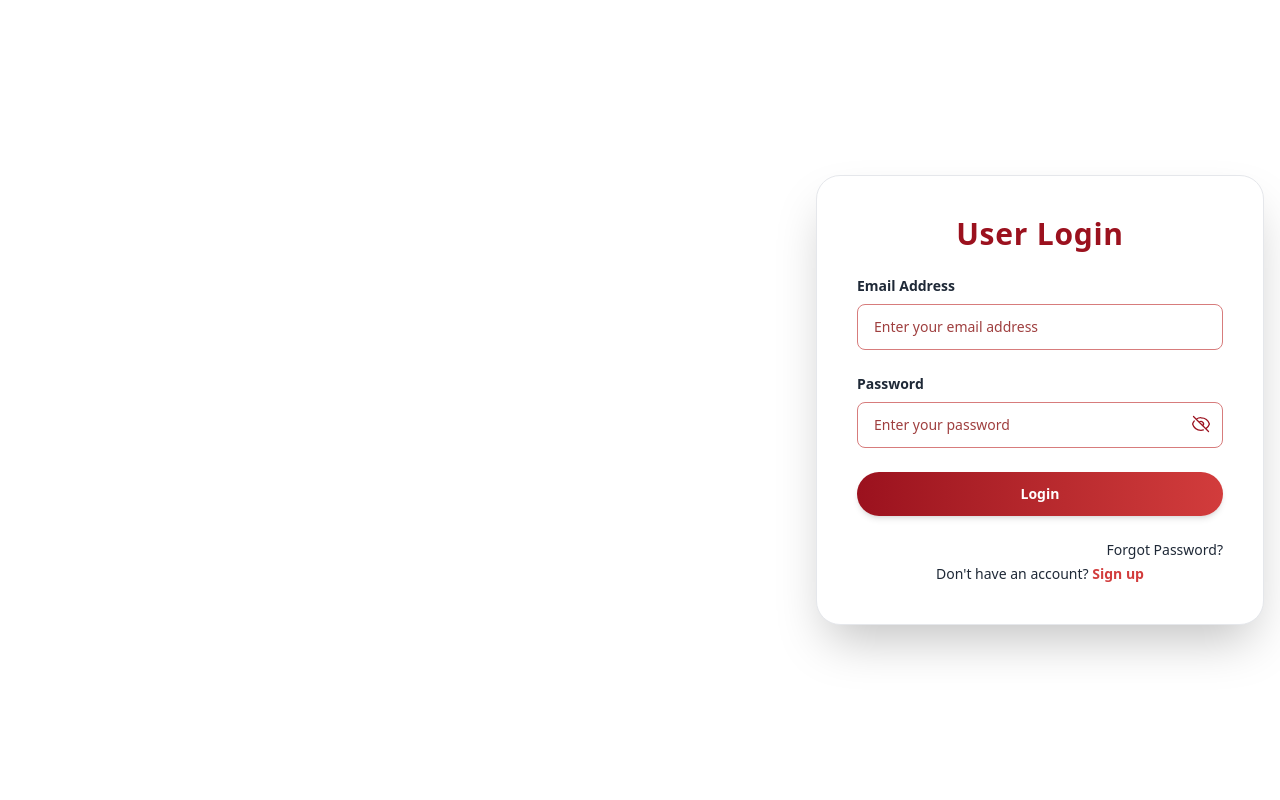
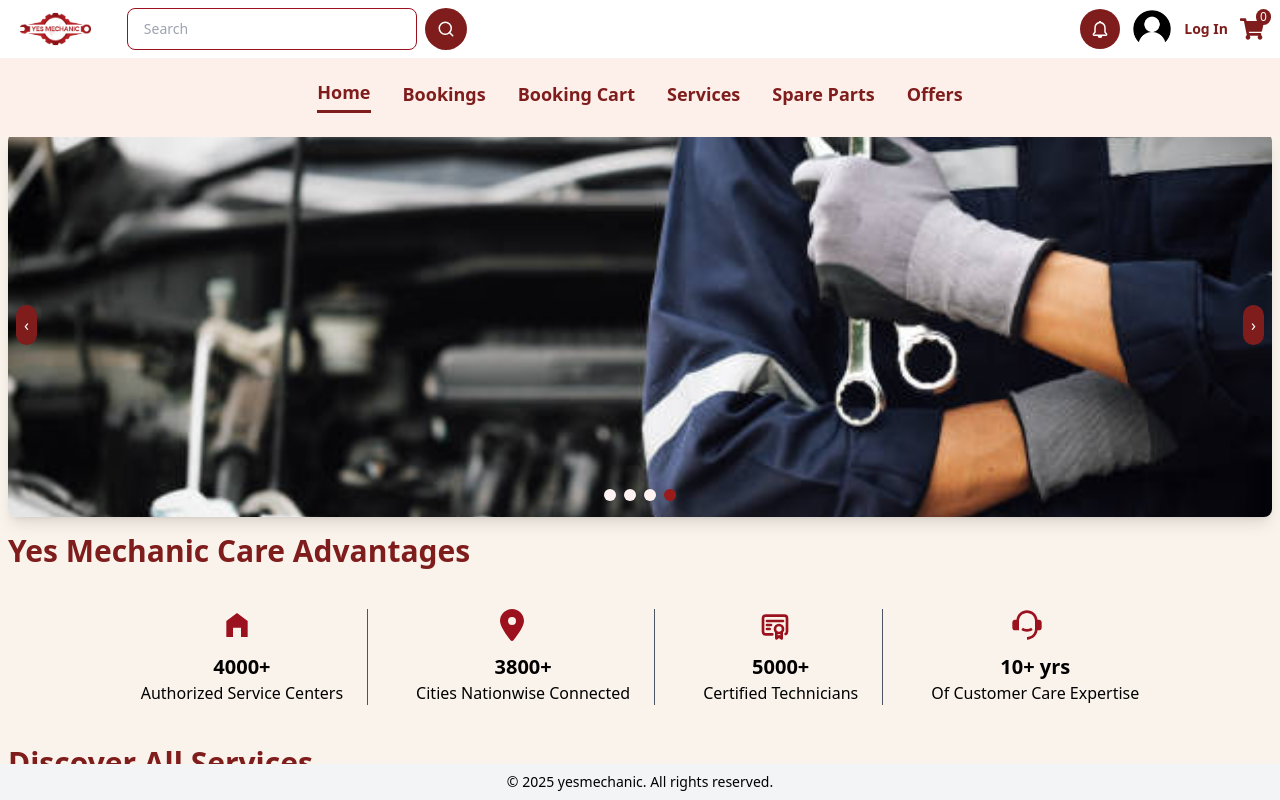
Before and after one commit to SMS-ReactAdminPannel/sms-reactuserpannel, a React (Vite) app: page / in a window 1280 px wide. Before the commit this address led to /login. Shown: the top 800 px of the page. Built offline with nearby package versions, Linux system fonts and the light colour scheme.

Commit message:
pull from branch kamaleesh

```diff
--- a/src/components/home/ImageCarousel.tsx
+++ b/src/components/home/ImageCarousel.tsx
@@ -41,13 +41,13 @@ export const ImageCarousel: React.FC<CarouselProps> = ({
 			{/* Prev / Next buttons */}
 			<button
 				onClick={prevSlide}
-				className='absolute top-1/2 left-2 transform -translate-y-1/2 bg-black/50 hover:bg-black/70 text-white p-2 rounded-full'
+				className='absolute top-1/2 left-2 transform -translate-y-1/2 bg-red-900 hover:bg-red-700 text-white p-2 rounded-full'
 			>
 				‹
 			</button>
 			<button
 				onClick={nextSlide}
-				className='absolute top-1/2 right-2 transform -translate-y-1/2 bg-black/50 hover:bg-black/70 text-white p-2 rounded-full'
+				className='absolute top-1/2 right-2 transform -translate-y-1/2 bg-red-900 hover:bg-red-700 text-white p-2 rounded-full'
 			>
 				›
 			</button>
--- /dev/null
+++ b/src/pages/SOS/SOSPage.tsx
@@ -0,0 +1,7 @@
+import React from 'react';
+
+const SOSPage = () => {
+	return <div>SOSPage</div>;
+};
+
+export default SOSPage;
--- a/src/pages/auth/ResetPassword.tsx
+++ b/src/pages/auth/ResetPassword.tsx
@@ -11,7 +11,8 @@ type ResetFormData = {
 	otp?: string;
 };
 
-const generateOtp = () => Math.floor(100000 + Math.random() * 900000).toString();
+const generateOtp = () =>
+	Math.floor(100000 + Math.random() * 900000).toString();
 
 const ResetPassword = () => {
 	const [step, setStep] = useState<'email' | 'otp' | 'reset'>('email');
@@ -55,7 +56,10 @@ const ResetPassword = () => {
 		}
 	};
 
-  const handleOtpKeyDown = (e: React.KeyboardEvent<HTMLInputElement>, index: number) => {
+	const handleOtpKeyDown = (
+		e: React.KeyboardEvent<HTMLInputElement>,
+		index: number
+	) => {
 		if (e.key === 'Backspace') {
 			e.preventDefault();
 			const updated = [...otpDigits];
@@ -89,12 +93,22 @@ const ResetPassword = () => {
 	};
 
 	return (
-    <AuthLayout title={step === 'email' ? 'Verify Email' : step === 'otp' ? 'Enter OTP' : 'Reset Password'}>
+		<AuthLayout
+			title={
+				step === 'email'
+					? 'Verify Email'
+					: step === 'otp'
+					? 'Enter OTP'
+					: 'Reset Password'
+			}
+		>
 			<form onSubmit={handleSubmit(onSubmit)} className='space-y-6'>
 				{/* Email Step */}
 				{step === 'email' && (
 					<div className='flex flex-col space-y-2'>
-            <label className='text-sm font-semibold text-black'>Email Address</label>
+						<label className='text-sm font-semibold text-black'>
+							Email Address
+						</label>
 						<input
 							type='email'
 							placeholder='Enter your email address'
@@ -104,7 +118,9 @@ const ResetPassword = () => {
 							}`}
 						/>
 						{errors.email && (
-              <span className='text-xs text-red-500'>{errors.email.message}</span>
+							<span className='text-xs text-red-500'>
+								{errors.email.message}
+							</span>
 						)}
 						<button
 							type='button'
@@ -119,7 +135,9 @@ const ResetPassword = () => {
 				{/* OTP Step */}
 				{step === 'otp' && (
 					<div className='flex flex-col space-y-3'>
-            <label className='text-sm font-semibold text-black'>Enter the 6-digit OTP</label>
+						<label className='text-sm font-semibold text-black'>
+							Enter the 6-digit OTP
+						</label>
 						<div className='flex justify-between space-x-2'>
 							{otpDigits.map((digit, idx) => (
 								<input
@@ -129,7 +147,9 @@ const ResetPassword = () => {
 									value={digit}
 									onChange={(e) => handleOtpChange(idx, e.target.value)}
 									onKeyDown={(e) => handleOtpKeyDown(e, idx)}
-                  ref={(el) => { if (el) otpRefs.current[idx] = el; }}
+									ref={(el) => {
+										if (el) otpRefs.current[idx] = el;
+									}}
 									className='w-10 h-12 text-center text-lg rounded-lg border border-[#d77c7c] bg-white/80 text-[#7c0c0c] focus:ring-2 focus:ring-[#9b111e]'
 								/>
 							))}
@@ -140,7 +160,7 @@ const ResetPassword = () => {
 						<button
 							type='button'
 							onClick={handleOtpVerify}
-              className='w-full py-2 mt-2 text-black font-semibold rounded-full bg-gradient-to-r from-[#9b111e] to-[#d23c3c] text-sm'
+							className='w-full py-2 mt-2 text-white font-semibold rounded-full bg-gradient-to-r from-[#9b111e] to-[#d23c3c] text-sm'
 						>
 							Verify OTP
 						</button>
@@ -152,7 +172,9 @@ const ResetPassword = () => {
 					<>
 						{/* New Password */}
 						<div className='flex flex-col space-y-2'>
-              <label className='text-sm font-semibold text-black'>New Password</label>
+							<label className='text-sm font-semibold text-black'>
+								New Password
+							</label>
 							<div className='relative'>
 								<input
 									type={showPassword ? 'text' : 'password'}
@@ -162,7 +184,8 @@ const ResetPassword = () => {
 										minLength: { value: 8, message: 'Minimum 8 characters' },
 										pattern: {
 											value: /^(?=.*[a-z])(?=.*[A-Z])(?=.*\d)(?=.*[@$!%*?&])/,
-                      message: 'Include uppercase, lowercase, number & special char',
+											message:
+												'Include uppercase, lowercase, number & special char',
 										},
 									})}
 									className={`w-full px-4 py-3 border text-[#7c0c0c] placeholder:text-[#9f3f3f] rounded-lg bg-white/70 pr-10 text-sm ${
@@ -181,13 +204,17 @@ const ResetPassword = () => {
 								</span>
 							</div>
 							{errors.newPassword && (
-                <span className='text-xs text-red-500'>{errors.newPassword.message}</span>
+								<span className='text-xs text-red-500'>
+									{errors.newPassword.message}
+								</span>
 							)}
 						</div>
 
 						{/* Confirm Password */}
 						<div className='flex flex-col space-y-2'>
-              <label className='text-sm font-semibold text-black'>Confirm New Password</label>
+							<label className='text-sm font-semibold text-black'>
+								Confirm New Password
+							</label>
 							<div className='relative'>
 								<input
 									type={showConfirmPassword ? 'text' : 'password'}
@@ -196,7 +223,9 @@ const ResetPassword = () => {
 										required: 'Please confirm your password',
 									})}
 									className={`w-full px-4 py-3 border text-[#7c0c0c] placeholder:text-[#9f3f3f] rounded-lg bg-white/70 pr-10 text-sm ${
-                    errors.confirmPassword ? 'border-red-500' : 'border-[#d77c7c]'
+										errors.confirmPassword
+											? 'border-red-500'
+											: 'border-[#d77c7c]'
 									}`}
 								/>
 								<span
@@ -211,7 +240,9 @@ const ResetPassword = () => {
 								</span>
 							</div>
 							{errors.confirmPassword && (
-                <span className='text-xs text-red-500'>{errors.confirmPassword.message}</span>
+								<span className='text-xs text-red-500'>
+									{errors.confirmPassword.message}
+								</span>
 							)}
 						</div>
 
@@ -226,7 +257,10 @@ const ResetPassword = () => {
 				)}
 
 				<div className='text-center pt-1'>
-          <Link to='/login' className='text-white hover:underline text-sm text-[#d23c3c] '>
+					<Link
+						to='/login'
+						className='text-white hover:underline text-sm text-[#d23c3c] '
+					>
 						Back to Login
 					</Link>
 				</div>
--- a/src/routes/AppRoutes.tsx
+++ b/src/routes/AppRoutes.tsx
@@ -5,24 +5,30 @@ import ProfilePage from '../pages/Profile/ProfilePage';
 import BookingsPage from '../pages/Bookings/BookingsPage';
 import BookingCartPage from '../pages/Booking-Cart/BookingCartPage';
 import LoginPage from '../pages/auth/LoginPage';
-import RegisterPage from '../pages/auth/RegisterPage';
-// import SOSPage from '../pages/SOS/SOSPage';
-import HelpCenterPage from '../pages/HelpCenter/HelpCenter';
-import FaqsPage from '../pages/FAQs/FaqPage';
 import MainLayout from '../layout/MainLayout';
 import AnnouncementPage from '../pages/Announcement/AnnouncementPage';
 import HomePage from '../pages/Home/HomePage';
 import ServicesPage from '../pages/ServicesPage/ServicesPage';
 import SparePartsPage from '../pages/Spare-Parts/SparePartsPage';
+import SOSPage from '../pages/SOS/SOSPage';
+import HelpCenter from '../pages/HelpCenter/HelpCenter';
+import FaqPage from '../pages/FAQs/FaqPage';
+import EnterEmailOrPhone from '../pages/auth/EnterEmailOrPhone';
+import OtpVerificationPage from '../pages/auth/OtpVerificationPage';
+import SignupPage from '../pages/auth/SignupPage';
+import ResetPassword from '../pages/auth/ResetPassword';
 
 const AppRoutes = () => {
 	// const { isAuthenticated } = useAuth();
-	const isAuthenticated = false; // Replace with actual authentication logic
+	const isAuthenticated = true; // Replace with actual authentication logic
 
 	const AuthRoutes = () => (
 		<Routes>
-			<Route path='/login' element={<LoginPage />} />
-			<Route path='/register' element={<RegisterPage />} />
+			<Route path='enter-email-or-phone' element={<EnterEmailOrPhone />} />
+			<Route path='verify-otp' element={<OtpVerificationPage />} />
+			<Route path='login' element={<LoginPage />} />
+			<Route path='signup' element={<SignupPage />} />
+			<Route path='reset-password' element={<ResetPassword />} />
 			<Route path='*' element={<Navigate to='/login' />} />
 		</Routes>
 	);
@@ -39,9 +45,9 @@ const AppRoutes = () => {
 				<Route path='services' element={<ServicesPage />} />
 				<Route path='spare-parts' element={<SparePartsPage />} />
 				<Route path='announcement' element={<AnnouncementPage />} />
-				{/* <Route path='sos' element={<SOSPage />} /> */}
-				<Route path='help-center' element={<HelpCenterPage />} />
-				<Route path='faqs' element={<FaqsPage />} />
+				<Route path='sos' element={<SOSPage />} />
+				<Route path='help-center' element={<HelpCenter />} />
+				<Route path='faqs' element={<FaqPage />} />
 				<Route path='*' element={<Navigate to='/' />} />
 			</Route>
 		</Routes>
```
Lines whose indentation alone changed are shown as unchanged.
